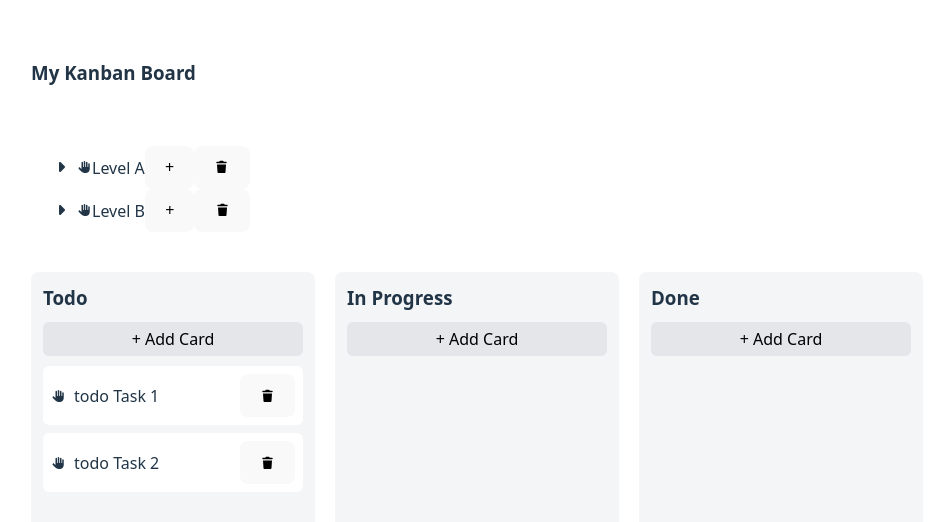
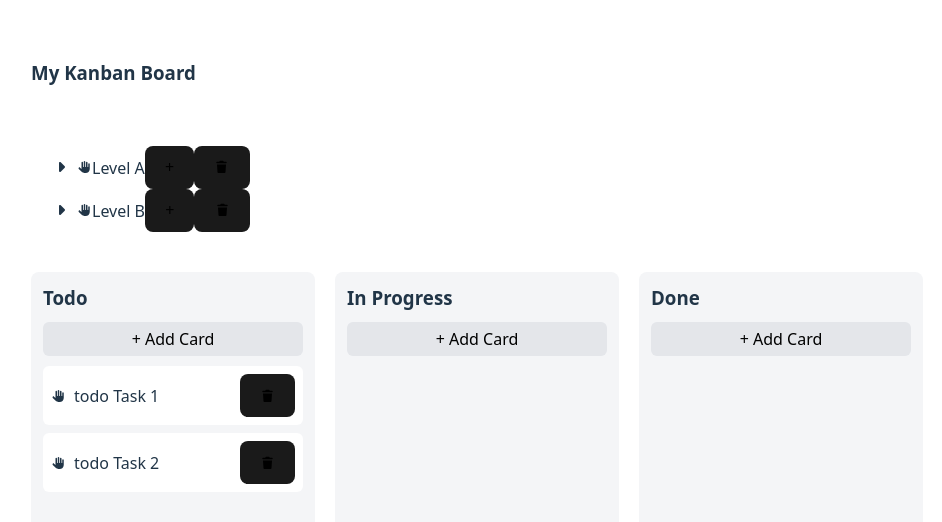
Before and after one commit to shravani0011/frontend-test, a React (Vite) app: page / in a window 1280 px wide. Shown: the top 522 px of the page, without its empty margins (9-951 px from the left). Built offline with nearby package versions, Linux system fonts and the light colour scheme.

Commit message:
Fixed dark theme css

```diff
--- a/src/index.css
+++ b/src/index.css
@@ -4,8 +4,8 @@
   font-weight: 400;
 
   color-scheme: light;
-  color: rgba(255, 255, 255, 0.87);
-  background-color: #242424;
+  color: #213547;
+  background-color: #ffffff;
 
   font-synthesis: none;
   text-rendering: optimizeLegibility;
@@ -51,16 +51,3 @@
 button:focus-visible {
   outline: 4px auto -webkit-focus-ring-color;
 }
-
-@media (prefers-color-scheme: light) {
-  :root {
-    color: #213547;
-    background-color: #ffffff;
-  }
-  a:hover {
-    color: #747bff;
-  }
-  button {
-    background-color: #f9f9f9;
-  }
-}
```
